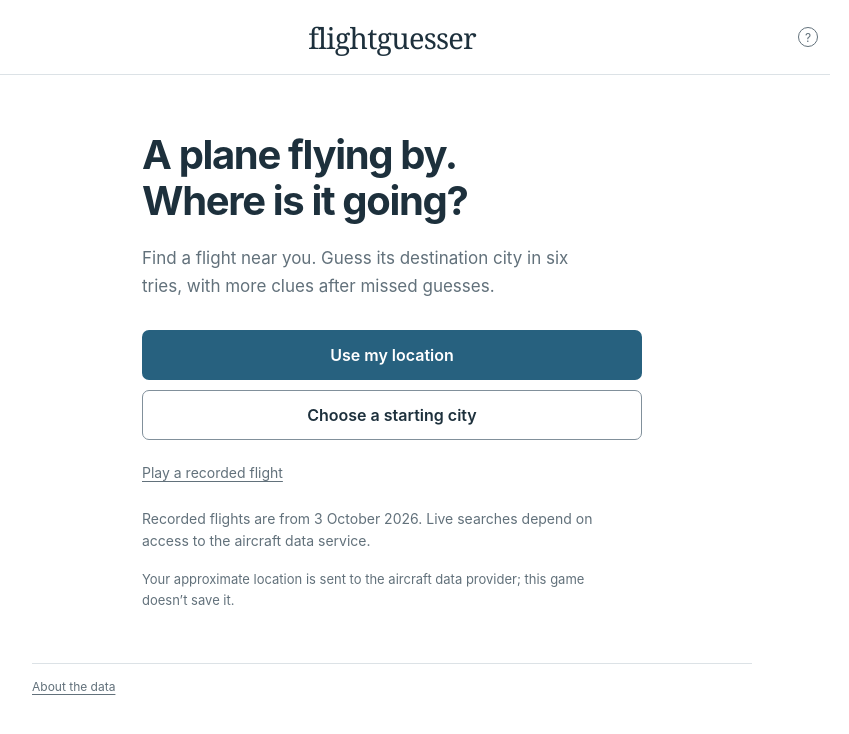
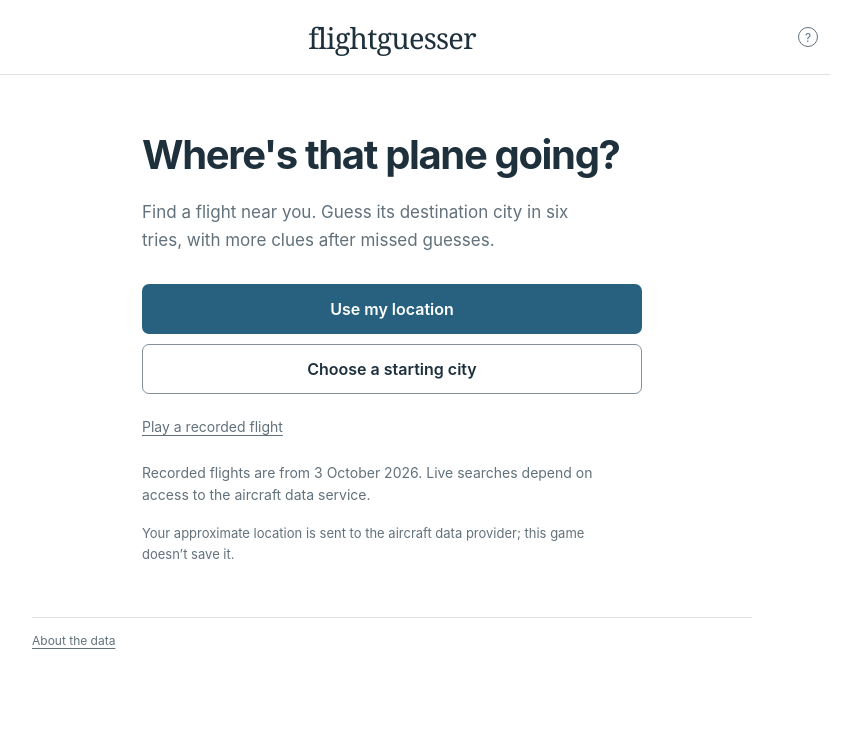
Before and after one commit to Bttlbmb/flightguesser, a website with bundled scripts: page public/index.html in a window 1280 px wide. Shown: the whole page, without its empty margins (248-1097 px from the left). Built offline with nearby package versions, Linux system fonts and the light colour scheme.

Commit message:
Update homepage headline

```diff
--- a/public/index.html
+++ b/public/index.html
@@ -19,7 +19,7 @@
     </header>
     <main id="app" aria-busy="false">
       <section class="entry">
-        <h1>A plane flying by.<br>Where is it going?</h1>
+        <h1>Where's that plane going?</h1>
         <p class="intro">Find a flight near you. Guess its destination city in six tries, with more clues after missed guesses.</p>
         <button class="button primary" id="location-button">Use my location</button>
         <button class="button secondary" id="place-button">Choose a starting city</button>
```
